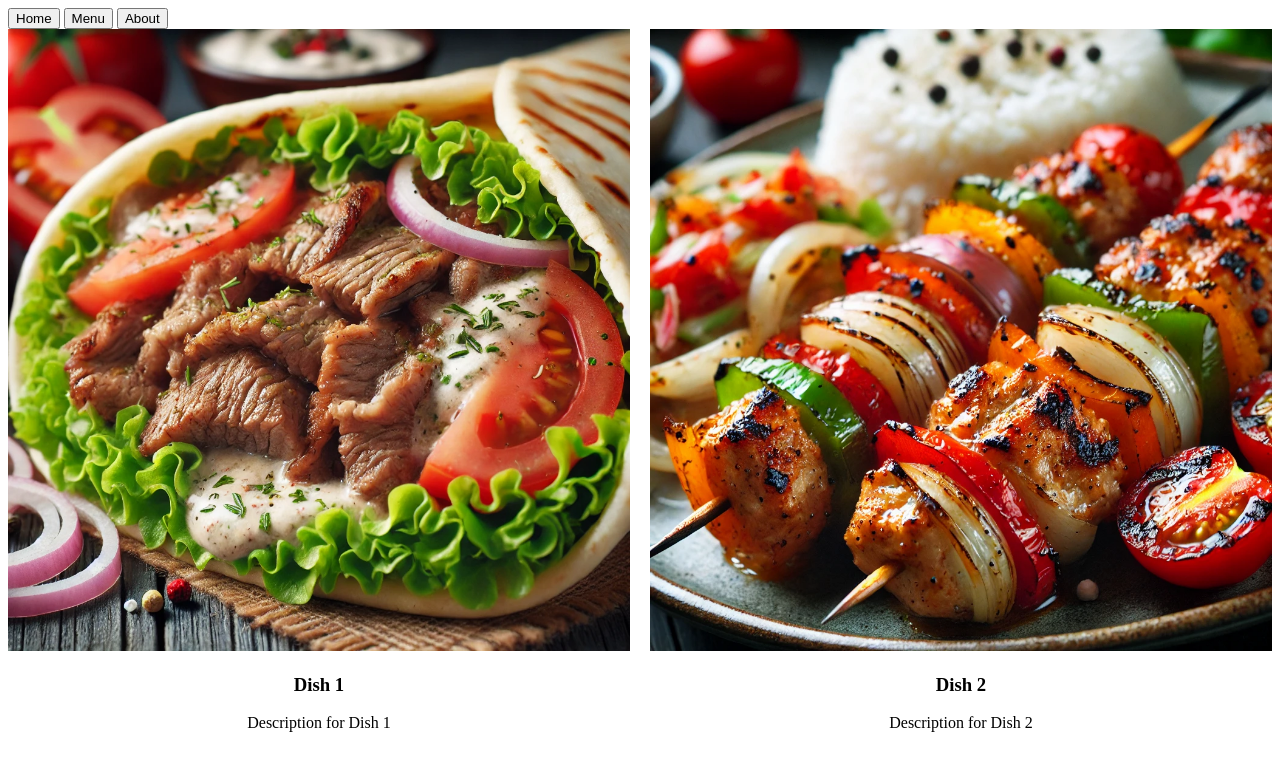
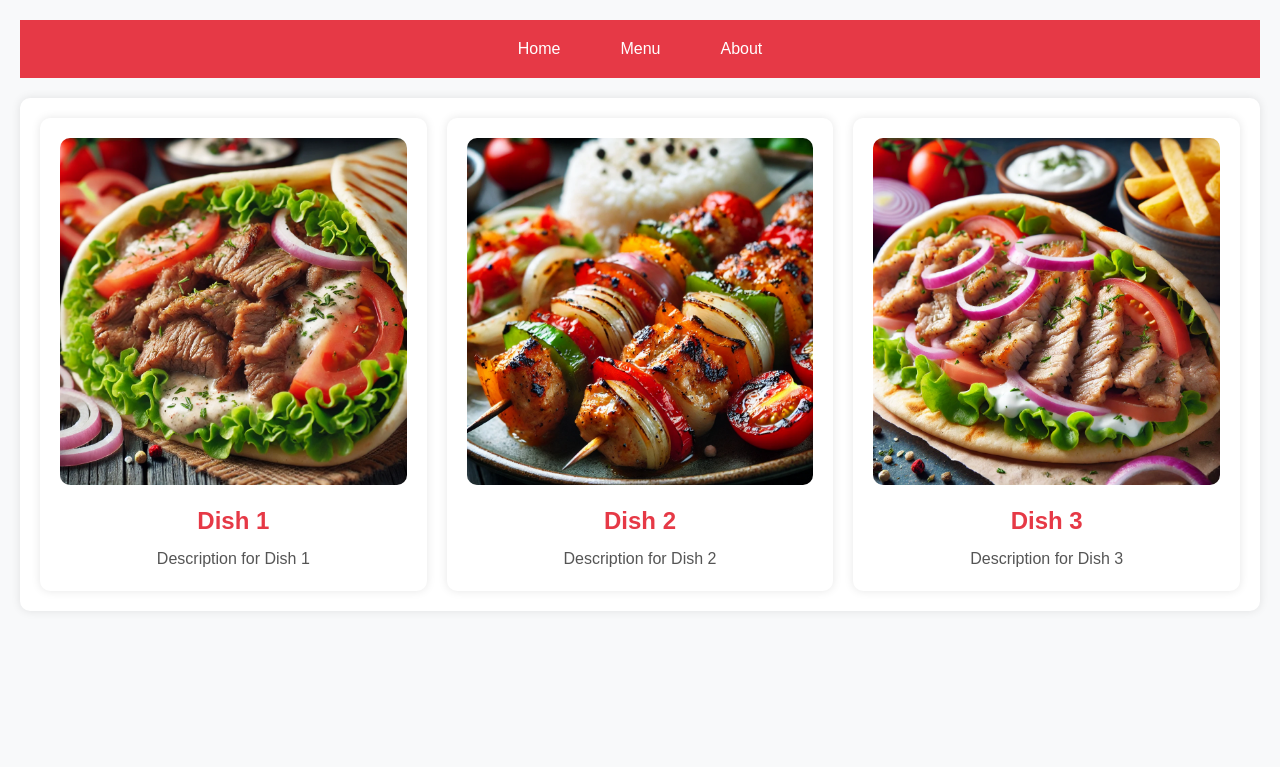
Before and after one commit to MatueszApps/restaurant_page, a website built with webpack: page src/index.html in a window 1280 px wide. Both pictures are taken after a click on the button "Menu". Shown: the top 767 px of the page. Built offline with nearby package versions, Linux system fonts and the light colour scheme.

Commit message:
add styles to the project

```diff
--- a/src/styles.css
+++ b/src/styles.css
@@ -1,23 +1,130 @@
-/* styles.css */
+/* Reset some basic elements to ensure consistency across browsers */
+body, h1, h2, h3, p, img, nav, button {
+    margin: 0;
+    padding: 0;
+    box-sizing: border-box;
+}
 
+/* Basic body styling */
+body {
+    font-family: 'Arial', sans-serif;
+    line-height: 1.6;
+    color: #333;
+    background-color: #f8f9fa;
+    padding: 20px;
+}
+
+/* Header styling */
+header {
+    background-color: #e63946;
+    color: #fff;
+    padding: 10px 0;
+    text-align: center;
+}
+
+nav {
+    display: flex;
+    justify-content: center;
+    gap: 20px;
+}
+
+nav button {
+    background-color: #e63946;
+    color: #fff;
+    border: none;
+    padding: 10px 20px;
+    cursor: pointer;
+    font-size: 16px;
+    transition: background-color 0.3s;
+}
+
+nav button:hover {
+    background-color: #d62839;
+}
+
+/* Content styling */
+#content {
+    margin-top: 20px;
+}
+
+/* Home styling */
+.home {
+    text-align: center;
+}
+
+.home img {
+    max-width: 100%;
+    height: auto;
+    border-radius: 10px;
+}
+
+.home h1 {
+    font-size: 2.5em;
+    margin-top: 20px;
+    color: #e63946;
+}
+
+.home p {
+    font-size: 1.2em;
+    margin-top: 10px;
+    color: #555;
+}
+
+/* Menu styling */
 .menu {
     display: grid;
-    grid-template-columns: repeat(2, 1fr);
+    grid-template-columns: repeat(auto-fit, minmax(300px, 1fr));
     gap: 20px;
     justify-items: center;
     align-items: center;
+    padding: 20px;
+    background-color: #fff;
+    border-radius: 10px;
+    box-shadow: 0 0 10px rgba(0, 0, 0, 0.1);
 }
 
 .menu-item {
     text-align: center;
+    background-color: #fff;
+    padding: 20px;
+    border-radius: 10px;
+    box-shadow: 0 0 10px rgba(0, 0, 0, 0.1);
 }
 
 .menu-item img {
     max-width: 100%;
     height: auto;
+    border-radius: 10px;
 }
 
+.menu-item h3 {
+    font-size: 1.5em;
+    margin-top: 10px;
+    color: #e63946;
+}
+
+.menu-item p {
+    font-size: 1em;
+    margin-top: 5px;
+    color: #555;
+}
+
+/* About styling */
 .about {
     text-align: center;
     padding: 20px;
+    background-color: #fff;
+    border-radius: 10px;
+    box-shadow: 0 0 10px rgba(0, 0, 0, 0.1);
 }
+
+.about h1 {
+    font-size: 2.5em;
+    margin-bottom: 20px;
+    color: #e63946;
+}
+
+.about p {
+    font-size: 1.2em;
+    color: #555;
+}
```
